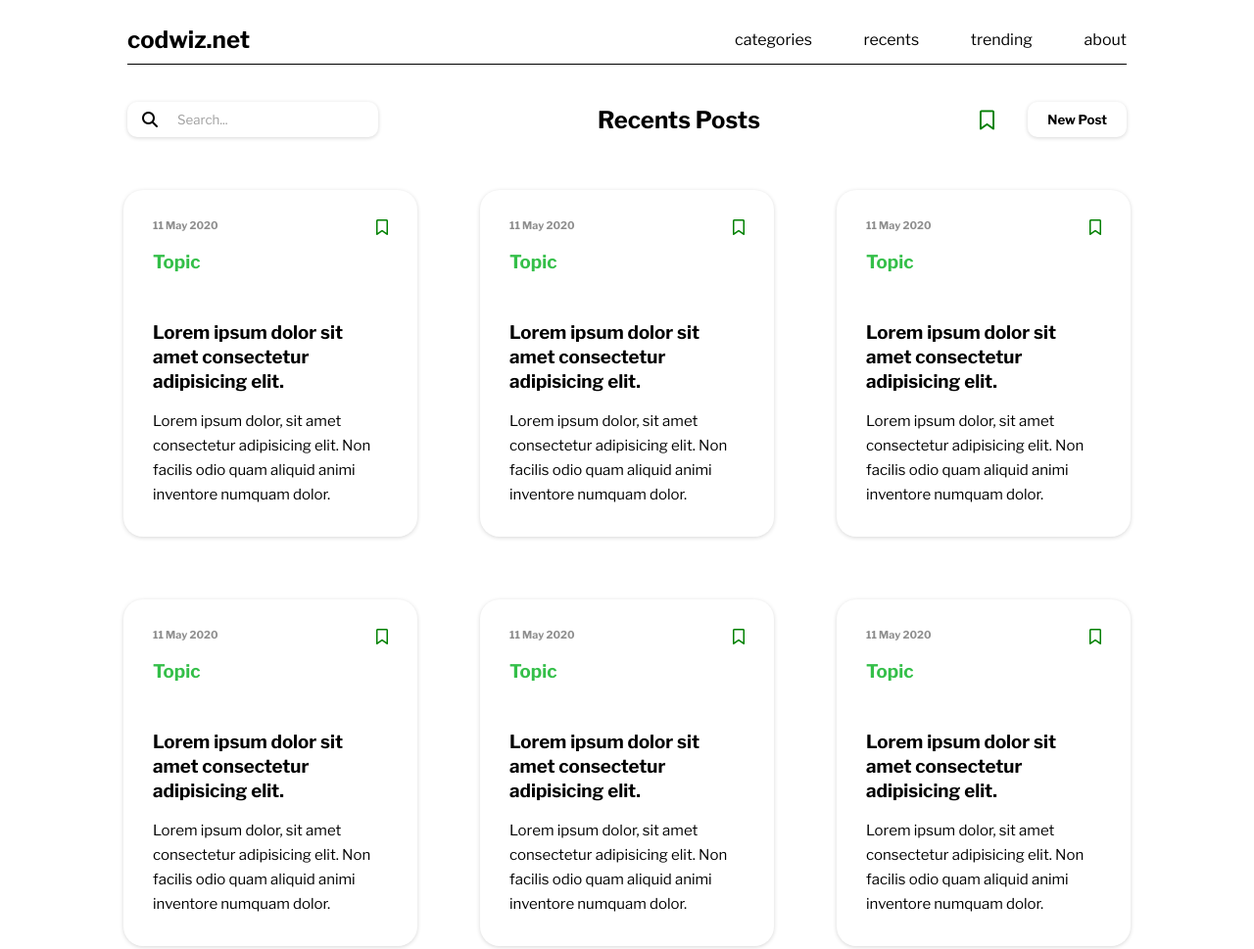
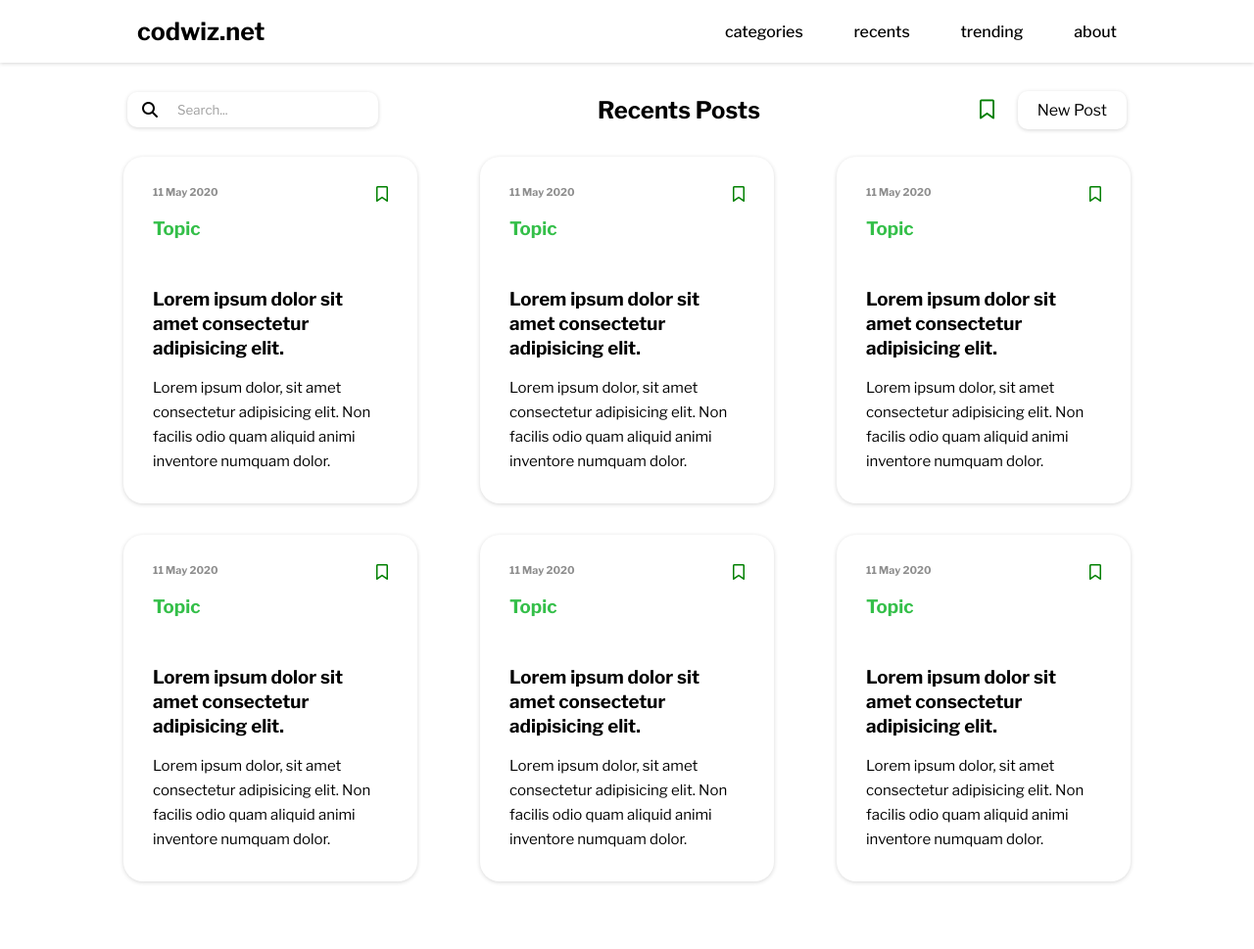
Before and after one commit to wahidustoz/Blog-post-Pro, a plain HTML site: page index.html in a window 1280 px wide. Shown: the whole page at 98% size. After the commit the page ends 932 px from the top, so only its background shows below. Drawn offline with nearby package versions, Linux system fonts and the light colour scheme.

Commit message:
#2 issues resolved

```diff
--- a/index.html
+++ b/index.html
@@ -3,7 +3,7 @@
 <head>
     <meta charset="UTF-8">
     <meta name="viewport" content="width=device-width, initial-scale=1.0">
-    <link href="https://fonts.googleapis.com/css2?family=Libre+Franklin:wght@300;400;700&display=swap" rel="stylesheet">
+    <link href="https://fonts.googleapis.com/css2?family=Libre+Franklin:wght@300;400;500;700&display=swap" rel="stylesheet">
     <link rel="stylesheet" href="style.css">
     <script src="https://kit.fontawesome.com/c82bd7cc90.js" crossorigin="anonymous"></script>
     <link rel="icon" href="/images/favicon-32x32.png">
@@ -12,44 +12,62 @@
 <body>
 
     <div class="main">
-        <div class="nav-bar">
-            <div class="website-name">
-                <h2>codwiz.net</h2>
-            </div>
 
-            <div class="nav-bar-home">
-                <div class="drop-down-menu">
-                    <a href="#">categories</a>
+        <nav class="navbar">
+
+                <a class="navbar-brand" href="#">codwiz.net</a>
+
+                <div class="collapse navbar-collapse">
+
+                    <ul class="navbar-nav">
+
+                        <li class="nav-item dropdown">
+                            <a class="dropdown-menu" href="#">categories</a>
+                        </li>
+
+                        <li class="nav-item">
+                            <a href="#">recents</a>
+                        </li>
+
+                        <li class="nav-item">
+                            <a href="#">trending</a>
+                        </li>
+
+                        <li class="nav-item">
+                             <a href="#">about</a>
+                        </li>
+
+                    </ul>
+
                 </div>
 
-                <a href="#">recents</a>
-                <a href="#">trending</a>
-                <a href="#">about</a>
-            </div>
-        </div>
+        </nav>
 
 
         <div class="bar">
 
-            <div class="search-bar">
+            <div class="bar-search">
                  <i class="fas fa-search"></i>
                 <!-- <input id="input" type="text" placeholder="Search everything"> -->
                 <input id="search" placeholder='Search...' />
             </div>
 
-            <div class="title">
+            <div class="bar-page-title">
                 <h2>Recents Posts</h2>
             </div>
 
-            <div class="bar-nav">
+            <ul class="bar-nav">
 
-                <i class="far fa-bookmark fa-lg"></i>
+                <li class="bar-nav-item">
+                    <i class="far fa-bookmark fa-lg"></i>
+                </li>
 
-                <div class="new-post">
-                  <h5>New Post</h5>
-                </div>
 
-            </div>
+                <li class="bar-nav-item new-post">
+                  <a href="#">New Post</a>
+                </li>
+
+            </ul>
 
         </div>
 
--- a/style.css
+++ b/style.css
@@ -1,14 +1,11 @@
+/*  *  *  *  *  G L O B A L S  *  *  *  *  */
+
 
 *{
     margin: 0;
     padding: 0;
     box-sizing: border-box;
-}
-
-body{
-
     font-family: 'Libre Franklin', sans-serif;
-
 }
 
 a{
@@ -16,40 +13,61 @@ a{
     color: #000;
 }
 
-a:hover{
-    color: #268a35;
+a:focus{
+    outline: none;
 }
 
+li{
+    list-style: none;
+}
+
+
+
+
+
 .main{
-    max-width: 1500px;
+    width: 100%;
     background-color: #fff;
     margin: 0 auto;
-    margin-top: 1rem;
     display: flex;
     flex-direction: column;
     justify-content: center;
     align-items: center;
 }
 
-.nav-bar{
+.navbar{
     width: 100%;
-    max-width: 1020px;
+    height: 4rem;
     display: flex;
+    padding: 0 calc(calc(100% - 1000px)/2);
+    align-items: center;
     justify-content: space-between;
-    height: 50px;
-    align-items: center;
-    margin: 0 0 1rem 0;
-    border-bottom: 1px solid #000000;
+    box-shadow: rgba(0, 0, 0, 0.16) 0px 1px 4px;
+}
+
+
+
+.navbar-brand{
+    font-size: 25px;
+    font-weight: 700;
 
 }
 
-.nav-bar-home{
+.navbar-nav{
     display: flex;
     width: 25rem;
     justify-content: space-between;
     align-items: center;
 
+}
 
+
+.nav-item{
+    font-weight: 500;
+}
+
+.nav-item>a:hover{
+    color: #16db93;
 }
 
 
@@ -57,14 +75,14 @@ a:hover{
 
     max-width: 1020px;
     width: 100%;
-    height: 3rem;
+    height: 4rem;
     display: flex;
     justify-content: space-between;
     align-items: center;
     margin: 1rem 5rem;
 }
 
-.search-bar{
+.bar-search{
     display: flex;
     align-items: center;
     box-shadow: rgba(0, 0, 0, 0.16) 0px 1px 4px;
@@ -73,18 +91,18 @@ a:hover{
     border-radius: 10px;
 }
 
-input{
+#search{
     padding: 10px 20px;
     border: none;
     font-size: 13.28px;
     font-family: inherit;
 }
 
-input:focus{
+#search:focus{
     outline: none;
 }
 
-input::placeholder{
+#search::placeholder{
     opacity: .7;
 }
 
@@ -103,18 +121,17 @@ input::placeholder{
 
 
 
-.new-post h5{
+.new-post a{
     padding: 10px 20px;
     border-radius: 10px;
     box-shadow: rgba(0, 0, 0, 0.16) 0px 1px 4px;
     font-family: 'Libre Franklin', sans-serif;
 }
 
-.new-post h5:hover{
+.new-post a:hover{
     color: white;
     background-color: #16db93;
 }
-
 
 
 .container{
@@ -129,14 +146,14 @@ input::placeholder{
 
 .card{
     width: 300px;
-    margin: 2rem;
+    margin: 0 2rem 2rem 2rem;
     border-radius: 20px;
     box-shadow: rgba(0, 0, 0, 0.16) 0px 1px 4px;
     padding: 30px;
 }
 
 .card:hover{
-    box-shadow: rgba(99, 99, 99, 0.2) 0px 2px 12px 1px;s
+    box-shadow: rgba(99, 99, 99, 0.2) 0px 2px 12px 1px;
 }
 
 .card-row{
```
